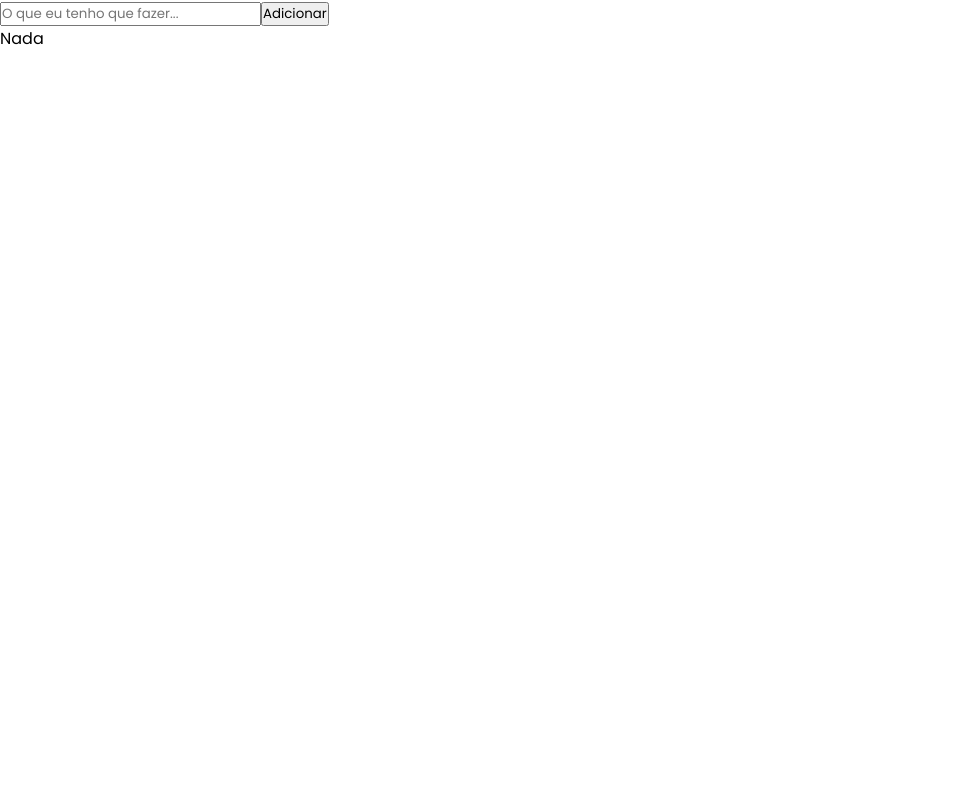
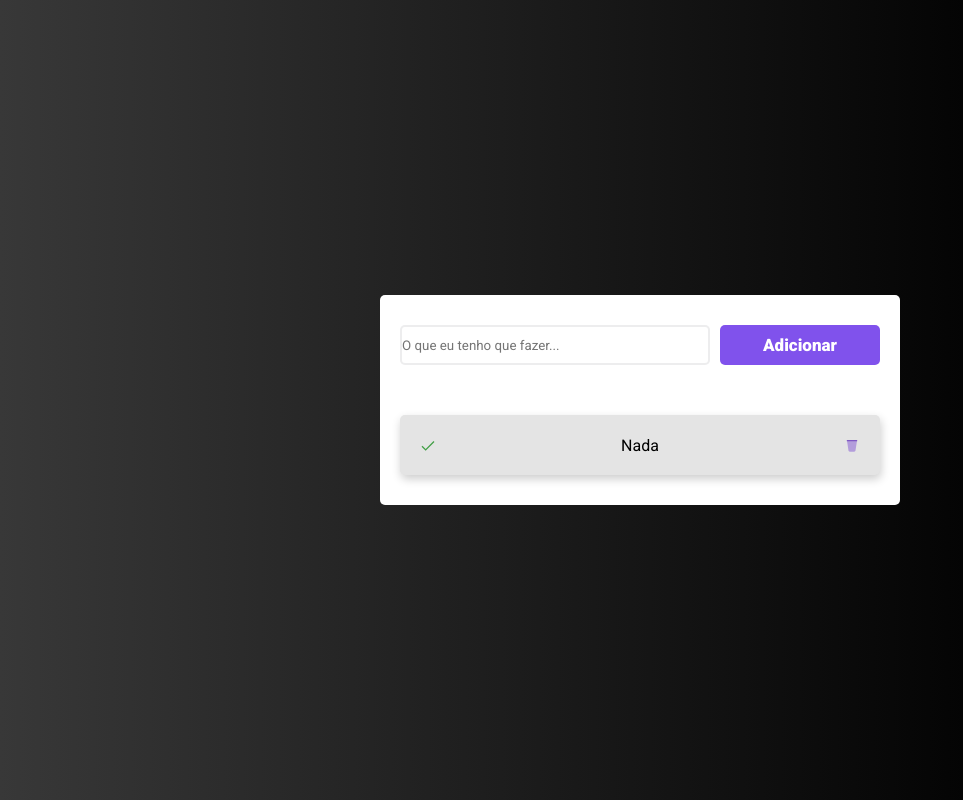
Before and after one commit to Jackson-Pierre/to-do-list, a React (Vite) app: page / in a window 1280 px wide. Shown: the whole page, without its empty margins (0-963 px from the left). Built offline with nearby package versions, Linux system fonts and the light colour scheme.

Commit message:
Estilizando a aplicação

```diff
--- a/index.html
+++ b/index.html
@@ -6,8 +6,8 @@
     <meta name="viewport" content="width=device-width, initial-scale=1.0" />
     <link rel="preconnect" href="https://fonts.googleapis.com">
     <link rel="preconnect" href="https://fonts.gstatic.com" crossorigin>
-    <link href="https://fonts.googleapis.com/css2?family=Poppins:ital,wght@0,100;0,200;0,300;0,400;0,500;0,600;0,700;0,800;0,900;1,100;1,200;1,300;1,400;1,500;1,600;1,700;1,800;1,900&family=Roboto:ital,wght@0,100..900;1,100..900&display=swap" rel="stylesheet">
-    <title>login-dev-club</title>
+    <link href="https://fonts.googleapis.com/css2?family=Roboto:ital,wght@0,100..900;1,100..900&display=swap" rel="stylesheet">
+    <title>To-do List</title>
   </head>
   <body>
     <div id="root"></div>
--- a/package.json
+++ b/package.json
@@ -12,6 +12,7 @@
   "dependencies": {
     "react": "^19.2.0",
     "react-dom": "^19.2.0",
+    "react-icons": "^5.5.0",
     "styled-components": "^6.1.19",
     "uuid": "^13.0.0"
   },
--- a/src/App.jsx
+++ b/src/App.jsx
@@ -1,11 +1,17 @@
-import { Title } from "./styles"
+import { Container, Box, Input, Button, Task, Funcoes } from "./styles"
 import React, { useState } from "react"
 import { v4 as uuid } from 'uuid'
+
+import { FcEmptyTrash, FcCheckmark } from "react-icons/fc";
+import { BsDisplay } from "react-icons/bs";
+import { MdMargin } from "react-icons/md";
+
+//<FcCheckmark />
+//<FcEmptyTrash />
 
 function App() {
   const [List, setList] = useState([{id: uuid(), task: "Nada"}])
   const [task, setTask] = useState("")
-//"Cuidar da Laislly", "Estudar React", "Estudar JS"
 
   function palavraAdicionnada(event) {
     setTask(event.target.value)
@@ -16,20 +22,26 @@ function App() {
 
   }
 
-
   return(
-    <>
-      <input onChange={palavraAdicionnada} placeholder="O que eu tenho que fazer..." type="text" />
-      <button onClick={adicioneiPalavra} >Adicionar</button>
-
+    <Container>
+      <Box>
+        <Funcoes>
+          <Input onChange={palavraAdicionnada} placeholder="O que eu tenho que fazer..." type="text" />
+          <Button onClick={adicioneiPalavra} >Adicionar</Button>
+        </Funcoes>
         <ul>
           {
             List.map(item => (
+              <Task>
+                  <FcCheckmark style={{marginRight: "10px"}} />
                   <li key={item.id}>{item.task}</li>
+                <FcEmptyTrash style={{marginLeft: "10px"}} />
+              </Task>
             ))
           }
         </ul>
-    </>
+      </Box>
+    </Container>
   )
 }
 
--- a/src/styles.js
+++ b/src/styles.js
@@ -1,5 +1,57 @@
 import styled from "styled-components"
 
-export const Title = styled.h1`
-    color: #61dafb;
+export const Container = styled.div`
+    background: linear-gradient(90deg, #383838 0%, #000000 81.25%);
+    width: 100vw;
+    height: 100vh;
+    display: flex;
+    justify-content: center;
+    align-items: center;
 `
+export const Box = styled.div`
+    background-color: #FFFFFF;
+    padding: 30px 20px;
+    border-radius: 5px;
+    width: min(90%, 520px);
+
+    ul{
+        margin-top: 50px;
+    }
+`
+
+export const Funcoes = styled.div`
+    display: grid;
+    grid-template-columns: 2fr 1fr;
+`
+
+export const Input = styled.input`
+    border: 2px solid rgba(209, 211, 212, 0.4);
+    height: 40px;
+    margin-right: 10px;
+    border-radius: 5px;
+`
+
+export const Button = styled.button`
+    background-color: #8052EC;
+    font-weight: 900;
+    line-height: 2px;
+    border: none;
+    color: #FFFFFF;
+    font-size: 17px;
+    padding: 0 20px;
+    border-radius: 5px;
+    height: 40px;
+    cursor: pointer;
+`
+
+export const Task = styled.div`
+    background-color: #E4E4E4;
+    box-shadow: 1px 4px 10px rgba(0, 0, 0, 0.2);
+    border-radius: 5px;
+    height: 60px;
+    display: flex;
+    align-items: center;
+    margin-top: 20px;
+    padding: 0 20px;
+    justify-content: space-between;
+`
--- a/src/styles/GlobalStyles.js
+++ b/src/styles/GlobalStyles.js
@@ -6,7 +6,8 @@ export const GlobalStyles = createGlobalStyle`
     margin: 0;
     padding: 0;
     box-sizing: border-box;
-    font-family: "Poppins", sans-serif;
+    list-style: none;
+    outline: none;
+    font-family: "Roboto", sans-serif;
 }
-
 `
```
Also changed, not shown: 1 other file (tests, documents, lock files or other folders). Lines whose indentation alone changed are shown as unchanged.
